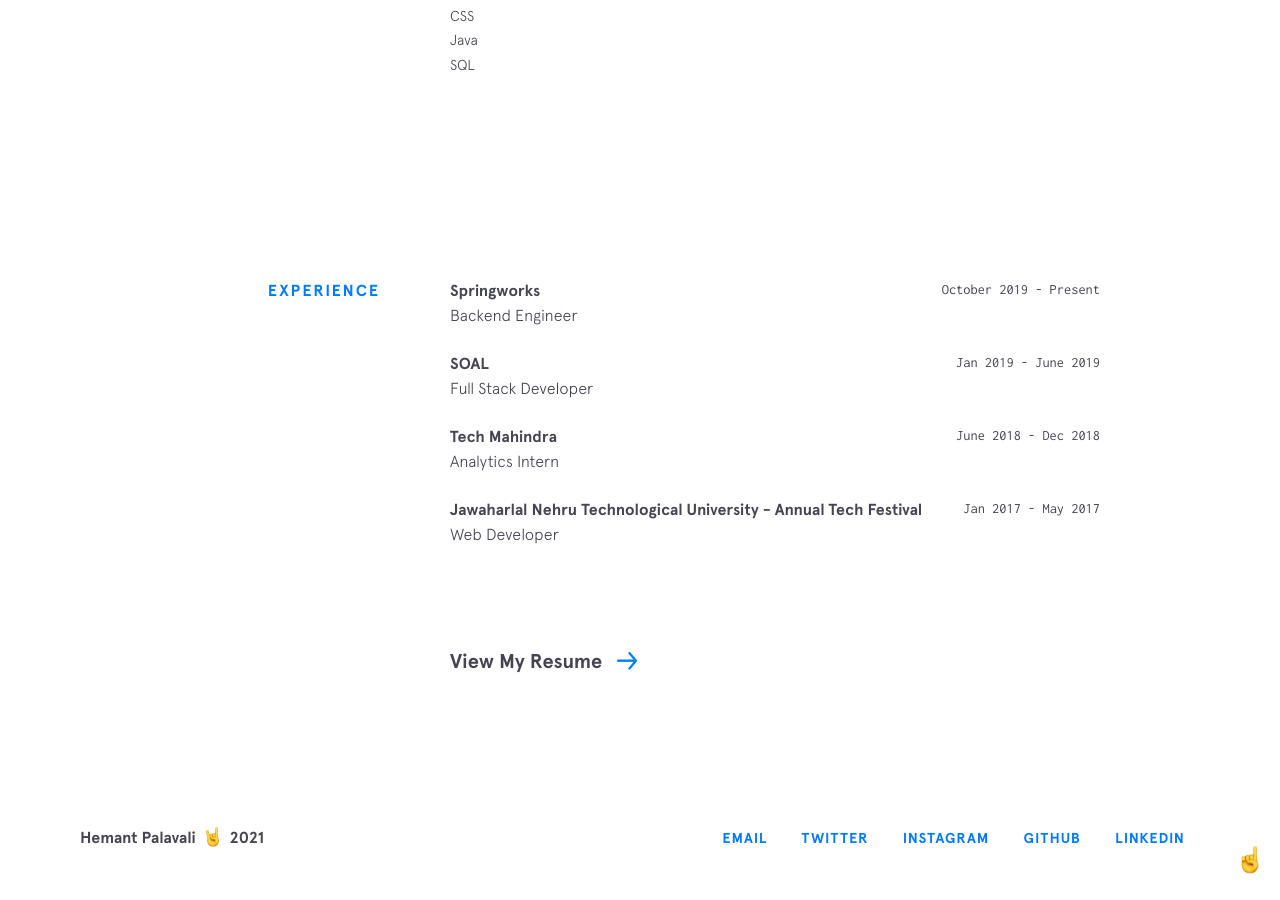
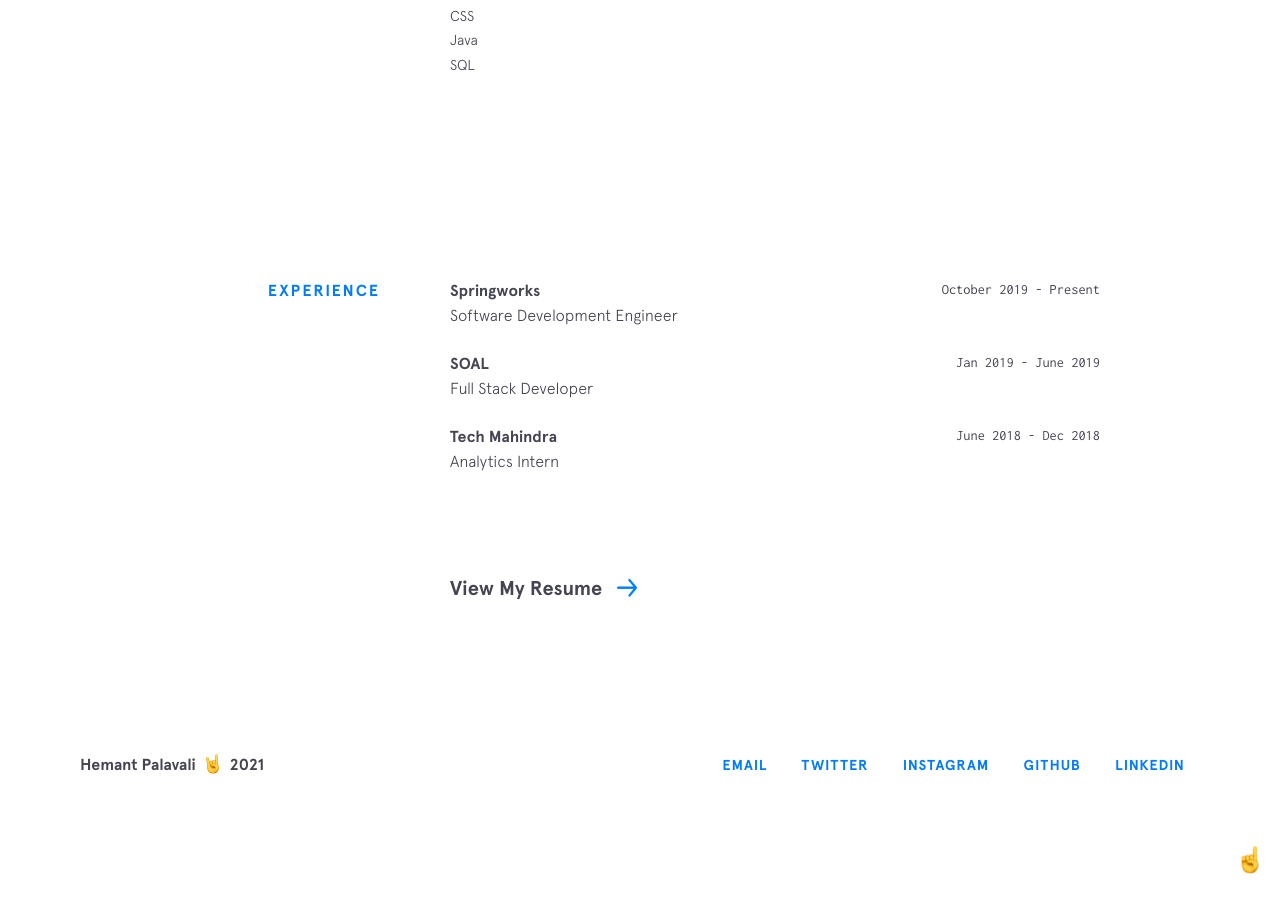
Before and after one commit to hemantreddy/hemantreddy.github.io, a Jekyll site: the page built from index.html, in a window 1280 px wide and 900 px high, scrolled down 1689 px. Built offline with Jekyll 4.4.1, drawn with Linux system fonts in a browser that asks for light colours; nearby versions of some CDN libraries.

Commit message:
Update experience.yml

```diff
--- a/_data/experience.yml
+++ b/_data/experience.yml
@@ -1,7 +1,7 @@
 - company: Springworks
   url: https://www.springworks.in/
   time: October 2019 - Present
-  position: Backend Engineer
+  position: Software Development Engineer
 
 - company: SOAL
   url: https://www.schoolofacceleratedlearning.com/
@@ -12,8 +12,3 @@
   url: https://www.techmahindra.com/en-in/?f=2845068117
   time: June 2018 - Dec 2018
   position: Analytics Intern
-
-- company: Jawaharlal Nehru Technological University - Annual Tech Festival
-  url: https://jntuh.ac.in/
-  time: Jan 2017 - May 2017
-  position: Web Developer
```
